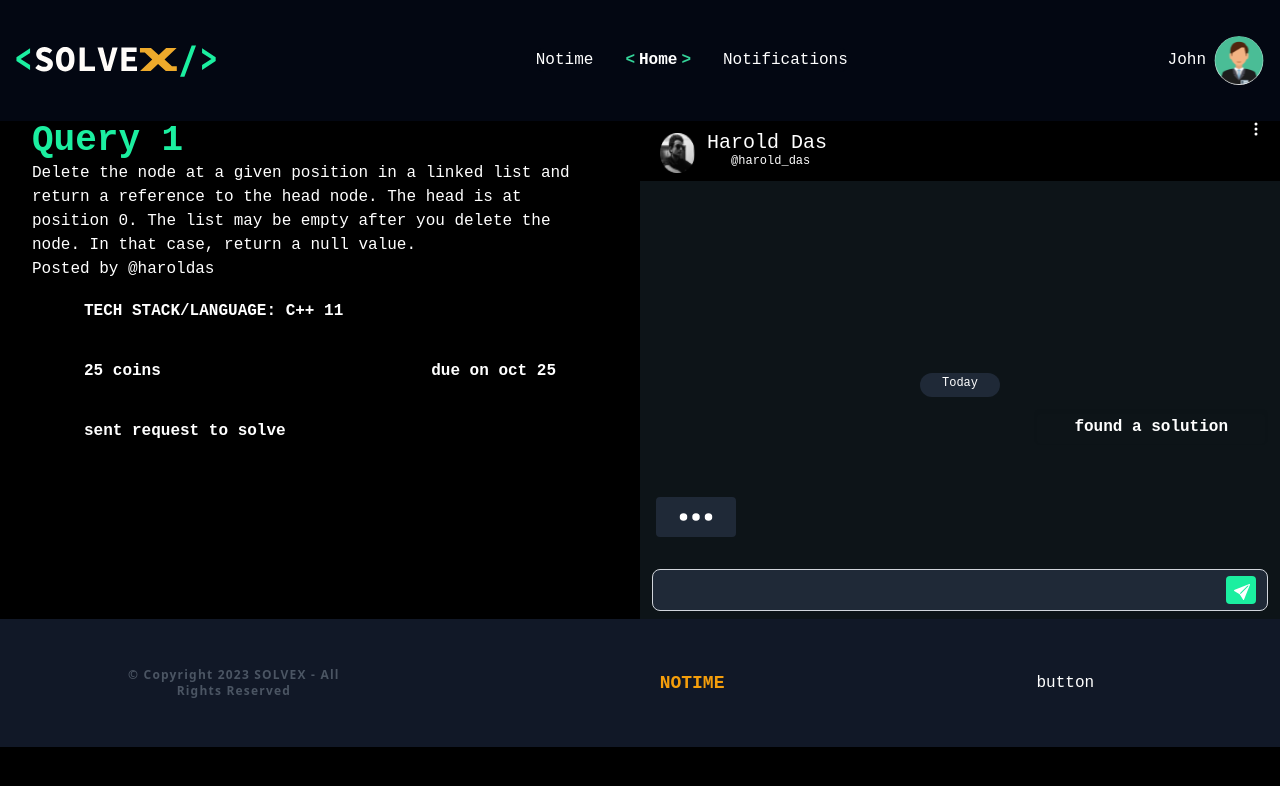
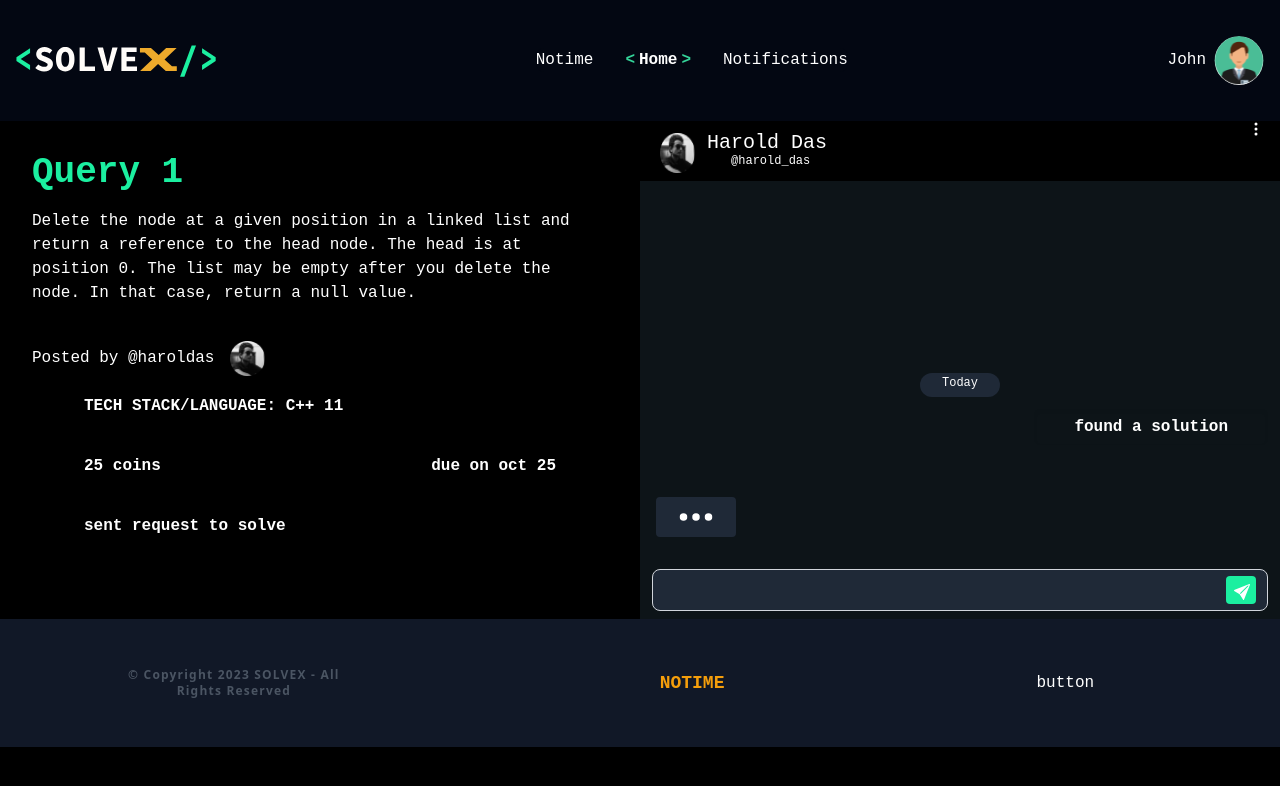
Before and after one commit to DareDevilStudios/notime-solve-x, a Next.js app: page /solve-question/1 in a window 1280 px wide. Shown: the top 786 px of the page. Built offline with nearby package versions, Linux system fonts and the light colour scheme.

Commit message:
some changes made

```diff
--- a/src/common/UI/SolveQuestion/individual_questions/individual.jsx
+++ b/src/common/UI/SolveQuestion/individual_questions/individual.jsx
@@ -1,17 +1,21 @@
 import Chat_box from '@/common/components/Chat_box'
 import Common_Button from '@/common/components/Common_Button'
+import Image from 'next/image'
 import React from 'react'
 
 const Individual = () => {
   return (
     <>
       <div className='bg-black flex flex-row'>
-        <div className='flex flex-col w-1/2 px-8'>
-          <div>
-            <h1 className='text-4xl font-black text-[#1BEFA0]'>Query 1</h1>
+        <div className='flex flex-col w-1/2 p-8'>
+          <div className='mb-9'>
+            <h1 className='text-4xl font-black text-[#1BEFA0] mb-4'>Query 1</h1>
             <h1>Delete the node at a given position in a linked list and return a reference to the head node. The head is at position 0. The list may be empty after you delete the node. In that case, return a null value.</h1>
           </div>
-          <div>Posted by @haroldas</div>
+          <div className='flex gap-4 items-center'>
+            <h1>Posted by @haroldas</h1>
+            <Image src={"/website_screenshots/person.png"} width={35} height={35} />
+          </div>
           <div>
             <Common_Button children='TECH STACK/LANGUAGE: C++ 11' colour="#262B30" />
           </div>
```
